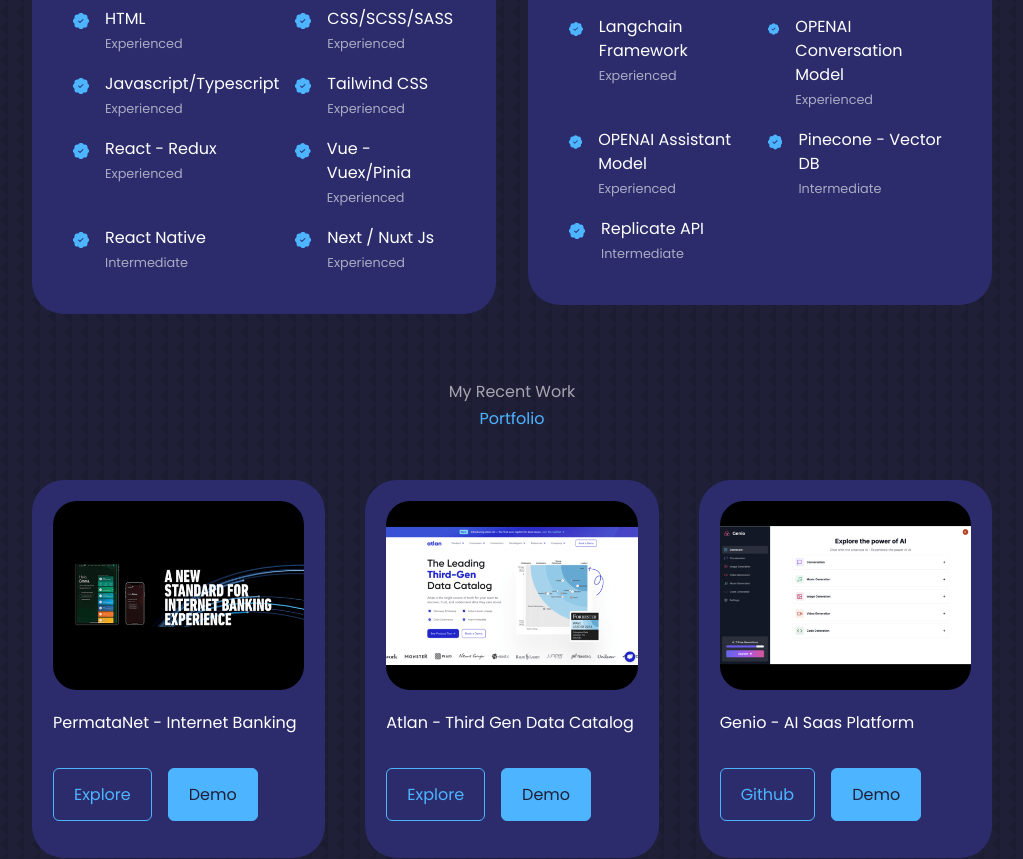
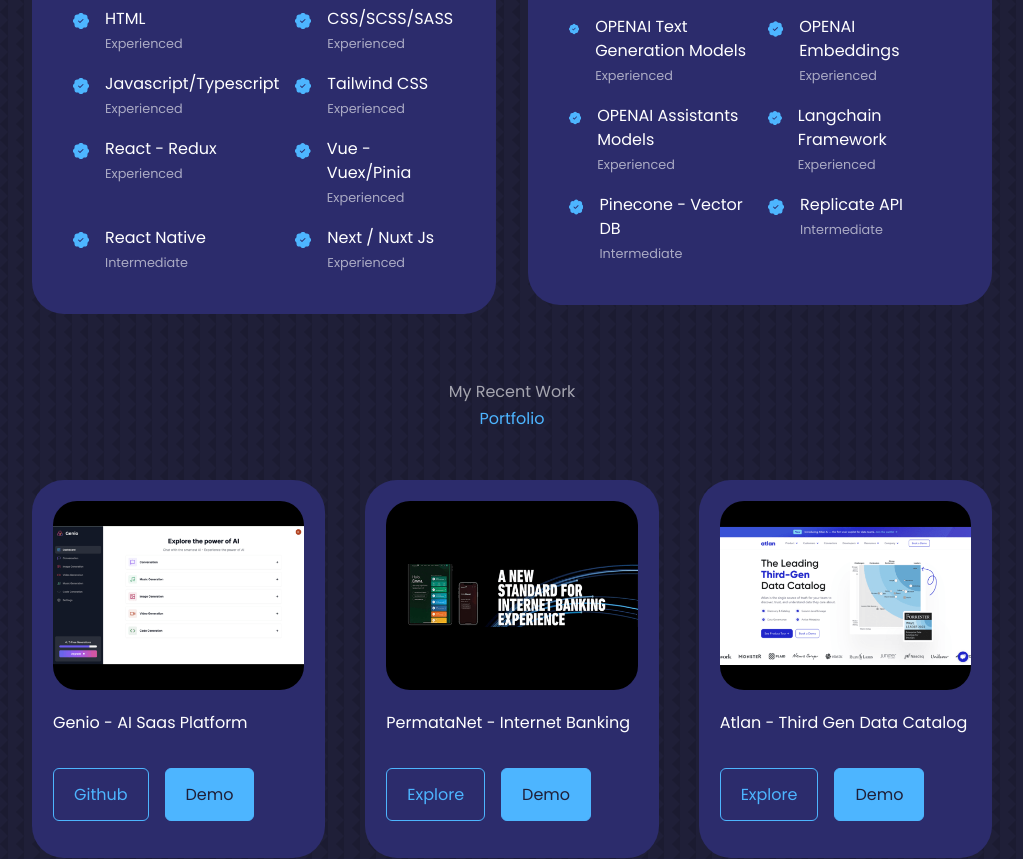
Before and after one commit to kalibani/my-portofolio, a React (Vite) app: page / in a window 1280 px wide. Shown: the part 1740-2599 px from the top of the page, without its empty margins (128-1151 px from the left). Built offline with nearby package versions, Linux system fonts and the light colour scheme.

Commit message:
update skills and portfolios

```diff
--- a/src/constant/index.js
+++ b/src/constant/index.js
@@ -67,26 +67,31 @@
     listSkill: [
       {
         id: 1,
+        skillName: "OPENAI Text Generation Models",
+        skillExpertise: "Experienced",
+      },
+      {
+        id: 2,
+        skillName: "OPENAI Embeddings",
+        skillExpertise: "Experienced",
+      },
+      {
+        id: 3,
+        skillName: "OPENAI Assistants Models",
+        skillExpertise: "Experienced",
+      },
+      {
+        id: 4,
         skillName: "Langchain Framework",
         skillExpertise: "Experienced",
       },
       {
-        id: 2,
-        skillName: "OPENAI Conversation Model",
-        skillExpertise: "Experienced",
-      },
-      {
-        id: 3,
-        skillName: "OPENAI Assistant Model",
-        skillExpertise: "Experienced",
-      },
-      {
-        id: 4,
+        id: 5,
         skillName: "Pinecone - Vector DB",
         skillExpertise: "Intermediate",
       },
       {
-        id: 5,
+        id: 6,
         skillName: "Replicate API",
         skillExpertise: "Intermediate",
       },
@@ -97,6 +102,15 @@
 export const portfolios = [
   {
     id: 1,
+    title: "Genio - AI Saas Platform",
+    githubLink: "https://github.com/kalibani/genio",
+    liveDemoLink: "https://genio-app.kautzaralibani.com/",
+    imageLink: portfolio8,
+    altImage: "portfolio8",
+    isPrivate: false,
+  },
+  {
+    id: 2,
     title: "PermataNet - Internet Banking",
     githubLink: "https://www.permatanet.com/",
     liveDemoLink:
@@ -106,7 +120,7 @@
     isPrivate: true,
   },
   {
-    id: 2,
+    id: 3,
     title: "Atlan - Third Gen Data Catalog",
     githubLink: "https://atlan.com/",
     liveDemoLink:
@@ -114,15 +128,6 @@
     imageLink: portfolio2,
     altImage: "portfolio2",
     isPrivate: true,
-  },
-  {
-    id: 3,
-    title: "Genio - AI Saas Platform",
-    githubLink: "https://github.com/kalibani/genio",
-    liveDemoLink: "https://genio-app.kautzaralibani.com/",
-    imageLink: portfolio8,
-    altImage: "portfolio8",
-    isPrivate: false,
   },
   {
     id: 4,
```
